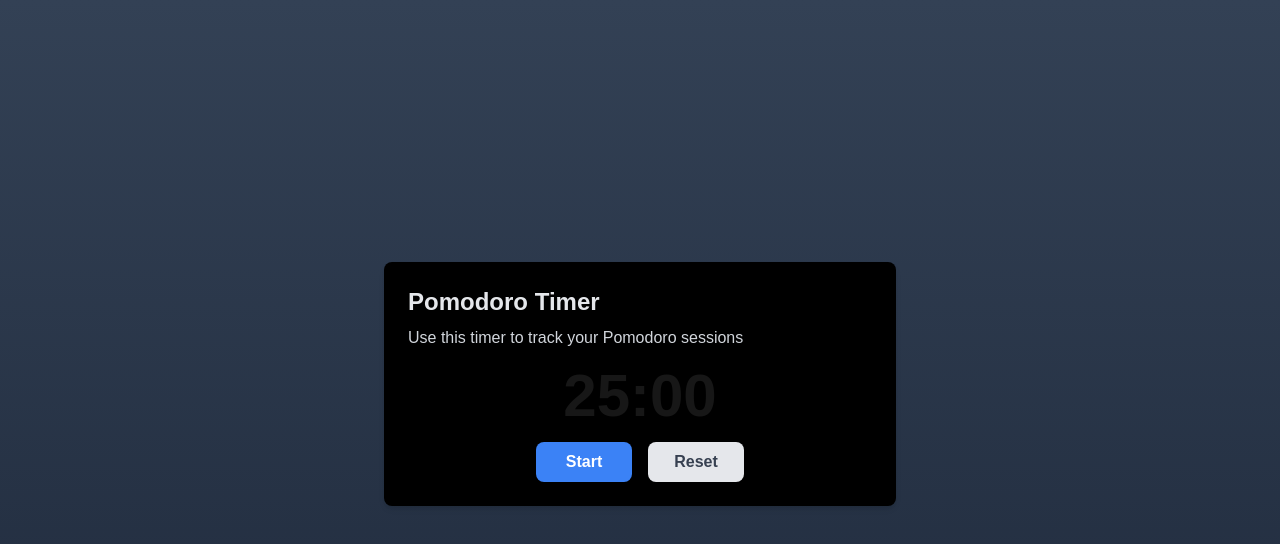
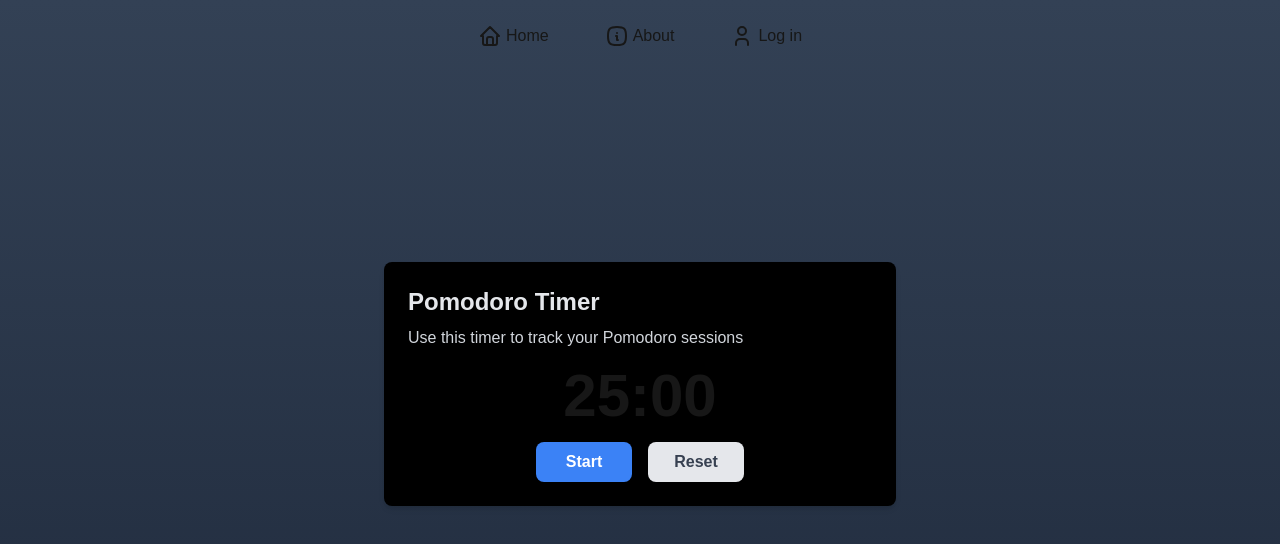
Before and after one commit to JoelFaldin/pomodoro-totoro, a Next.js app: page / in a window 1280 px wide. Shown: the top 544 px of the page. Built offline with nearby package versions, Linux system fonts and the light colour scheme.

Commit message:
feat: adding navbar

```diff
--- /dev/null
+++ b/src/app/components/Navbar.tsx
@@ -0,0 +1,25 @@
+import Link from "next/link"
+import Home from "../icons/Home"
+import About from "../icons/About"
+import User from "../icons/User"
+
+const Navbar = () => {
+  return (
+    <header className="absolute left-0 right-0 mx-auto bg-transparent flex flex-row justify-center items-center gap-x-10 my-4">
+      <Link href="/" className="flex flex-row items-center gap-x-1 p-2 hover:rounded hover:bg-slate-600">
+        <Home width="24" height="24" />
+        Home
+      </Link>
+      <Link href="/about" className="flex flex-row items-center gap-x-1 p-2 hover:rounded hover:bg-slate-600">
+        <About />
+        About
+      </Link>
+      <Link href="/login" className="flex flex-row items-center gap-x-1 p-2 hover:rounded hover:bg-slate-600">
+        <User />
+        Log in
+      </Link>
+    </header>
+  )
+}
+
+export default Navbar
--- /dev/null
+++ b/src/app/icons/About.tsx
@@ -0,0 +1,28 @@
+interface AboutProps {
+  width?: string,
+  height?: string,
+  className?: string
+}
+
+const About: React.FC<AboutProps> = ({ width = '24', height = '24', className }) => {
+  return (
+    <svg
+      xmlns="http://www.w3.org/2000/svg"
+      width={width}
+      height={height}
+      fill="none"
+      stroke="currentColor"
+      strokeLinecap="round"
+      strokeLinejoin="round"
+      strokeWidth="2"
+      className={`${className} icon icon-tabler icons-tabler-outline icon-tabler-info-square-rounded`}
+      viewBox="0 0 24 24"
+    >
+      <path stroke="none" d="M0 0h24v24H0z"/>
+      <path d="M12 9h.01M11 12h1v4h1"/>
+      <path d="M12 3c7.2 0 9 1.8 9 9s-1.8 9-9 9-9-1.8-9-9 1.8-9 9-9z"/>
+    </svg>
+  )
+}
+
+export default About
--- /dev/null
+++ b/src/app/icons/Home.tsx
@@ -0,0 +1,29 @@
+interface HomeProps {
+  width?: string,
+  height?: string,
+  className?: string
+}
+
+const Home: React.FC<HomeProps> = ({ width = '24', height = '24', className }) => {
+  return (
+    <svg
+      xmlns="http://www.w3.org/2000/svg"
+      width={width}
+      height={height}
+      fill="none"
+      stroke="currentColor"
+      strokeLinecap="round"
+      strokeLinejoin="round"
+      strokeWidth="2"
+      className={`${className} icon icon-tabler icons-tabler-outline icon-tabler-home`}
+      viewBox="0 0 24 24"
+    >
+      <path stroke="none" d="M0 0h24v24H0z"/>
+      <path d="M5 12H3l9-9 9 9h-2M5 12v7a2 2 0 0 0 2 2h10a2 2 0 0 0 2-2v-7"/>
+      <path d="M9 21v-6a2 2 0 0 1 2-2h2a2 2 0 0 1 2 2v6"/>
+    </svg>
+
+  )
+}
+
+export default Home
--- /dev/null
+++ b/src/app/icons/User.tsx
@@ -0,0 +1,27 @@
+interface UserProps {
+  width?: string,
+  height?: string,
+  className?: string
+}
+
+const User: React.FC<UserProps> = ({ width = '24', height = '24', className }) => {
+  return (
+    <svg
+      xmlns="http://www.w3.org/2000/svg"
+      width={width}
+      height={height}
+      fill="none"
+      stroke="currentColor"
+      strokeLinecap="round"
+      strokeLinejoin="round"
+      strokeWidth="2"
+      className={`${className} icon icon-tabler icons-tabler-outline icon-tabler-user`}
+      viewBox="0 0 24 24"
+    >
+      <path stroke="none" d="M0 0h24v24H0z"/>
+      <path d="M8 7a4 4 0 1 0 8 0 4 4 0 0 0-8 0M6 21v-2a4 4 0 0 1 4-4h4a4 4 0 0 1 4 4v2"/>
+    </svg>
+  )
+}
+
+export default User
--- a/src/app/layout.tsx
+++ b/src/app/layout.tsx
@@ -1,6 +1,7 @@
 import type { Metadata } from "next";
 import localFont from "next/font/local";
 import "./globals.css";
+import Navbar from "./components/Navbar";
 
 const geistSans = localFont({
   src: "./fonts/GeistVF.woff",
@@ -28,6 +29,7 @@ export default function RootLayout({
       <body
         className={`${geistSans.variable} ${geistMono.variable} antialiased`}
       >
+        <Navbar />
         {children}
       </body>
     </html>
```
Also changed, not shown: src/app/page.tsx (line endings or trailing spaces).
